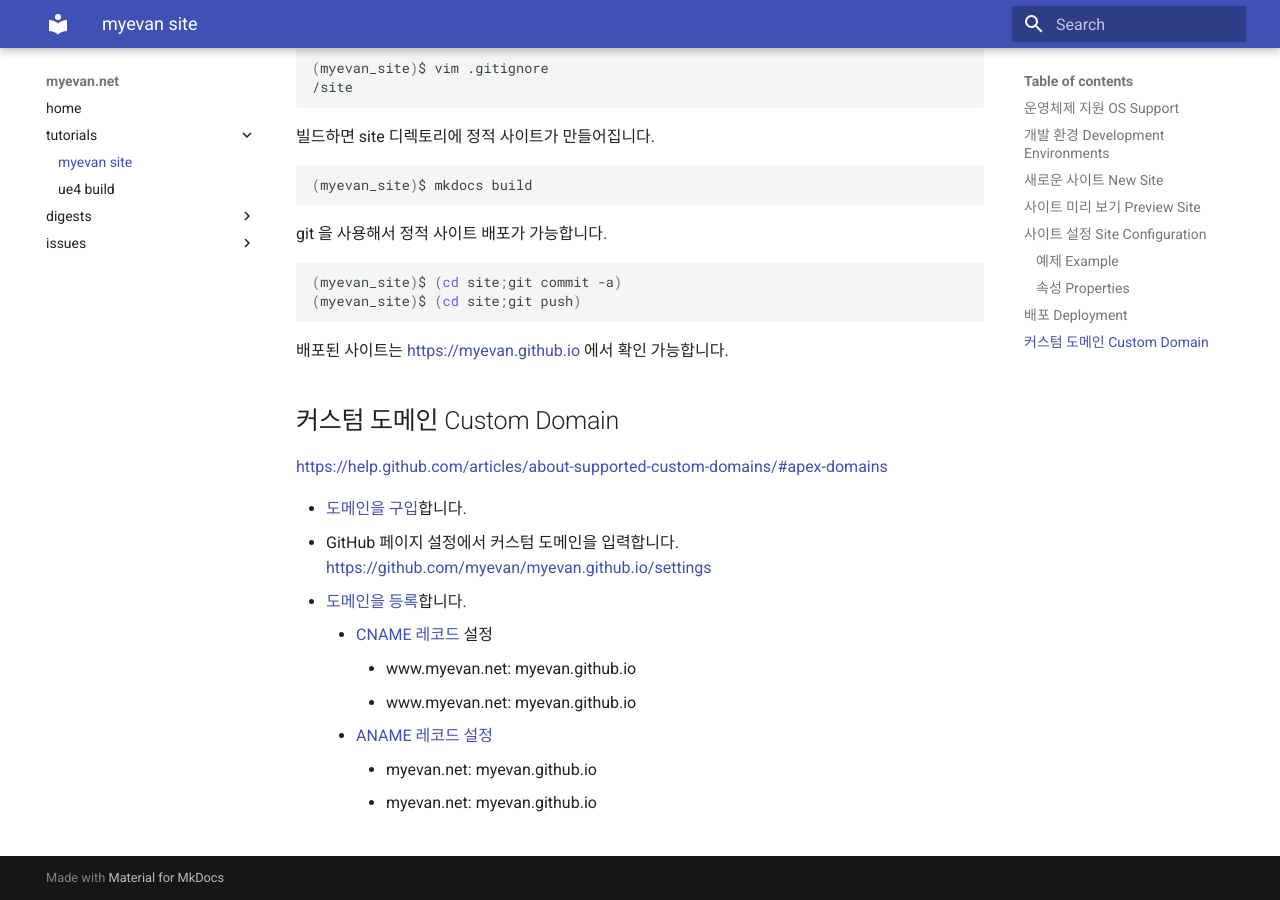
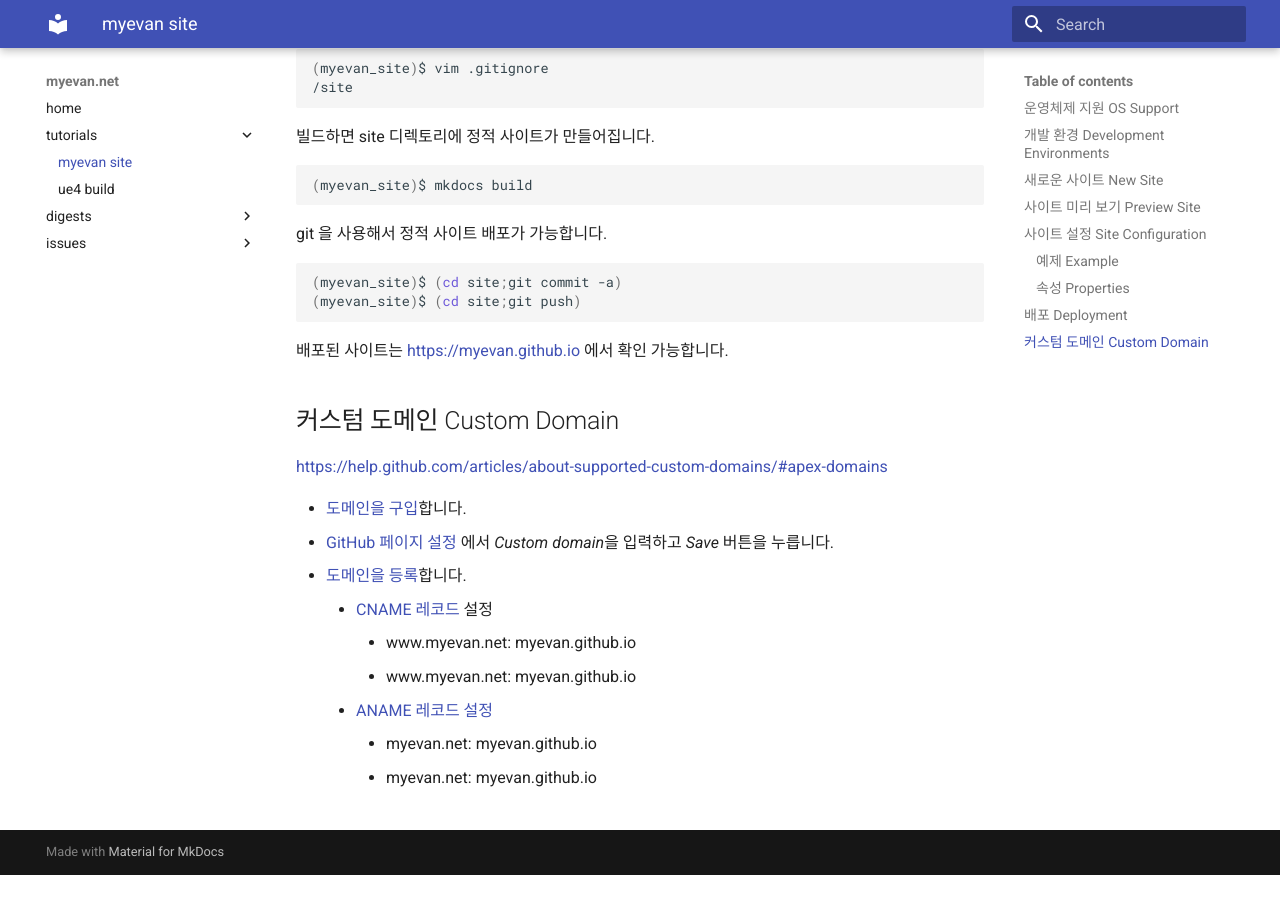
Before and after one commit to myevan/myevan-home, an MkDocs documentation site: the page built from docs/myevan_site_tutorial.md, in a window 1280 px wide and 900 px high, scrolled down 1844 px. Built offline with MkDocs 1.6.1 and Material for MkDocs 9.7.7, drawn with Linux system fonts in a browser that asks for light colours; old or Windows-style settings are respelled for this version of MkDocs; after the commit the page ends 2719 px from its top, so only the background shows below that.

Commit message:
빗자루넷 따라하기 GitHub 페이지 설정 보강

```diff
--- a/docs/myevan_site_tutorial.md
+++ b/docs/myevan_site_tutorial.md
@@ -95,7 +95,7 @@ git 을 사용해서 정적 사이트 배포가 가능합니다.
 <https://help.github.com/articles/about-supported-custom-domains/#apex-domains>
 
 * [도메인을 구입](https://www.cafe24.com/?controller=domain_search)합니다.
-* GitHub 페이지 설정에서 커스텀 도메인을 입력합니다. <https://github.com/myevan/myevan.github.io/settings>
+* [GitHub 페이지 설정](https://github.com/myevan/myevan.github.io/settings) 에서 *Custom domain*을 입력하고 *Save* 버튼을 누릅니다.
 * [도메인을 등록](https://kr.dnsever.com/)합니다.
     * [CNAME 레코드](https://help.github.com/articles/setting-up-a-www-subdomain/) 설정
         * www.myevan.net: myevan.github.io
```
